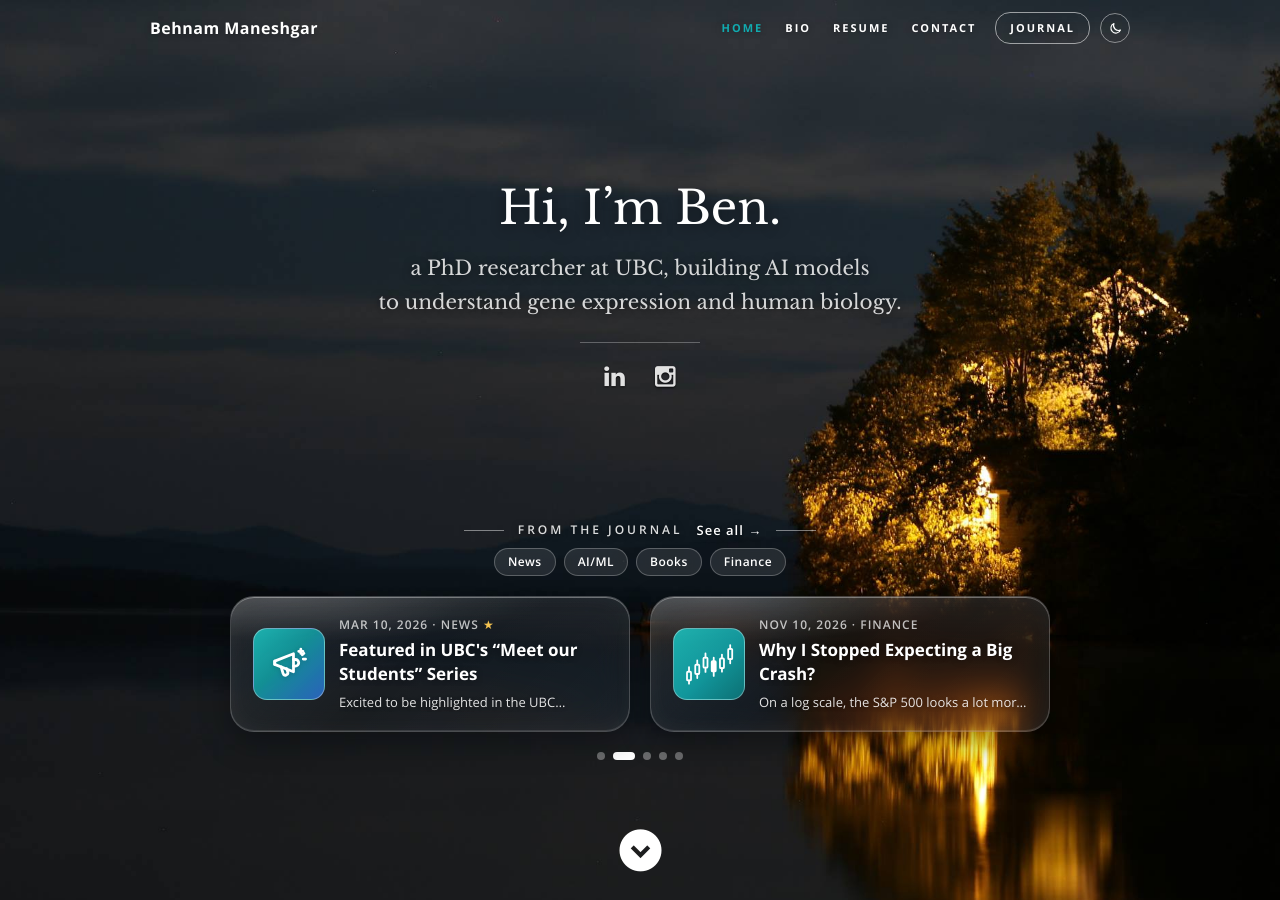
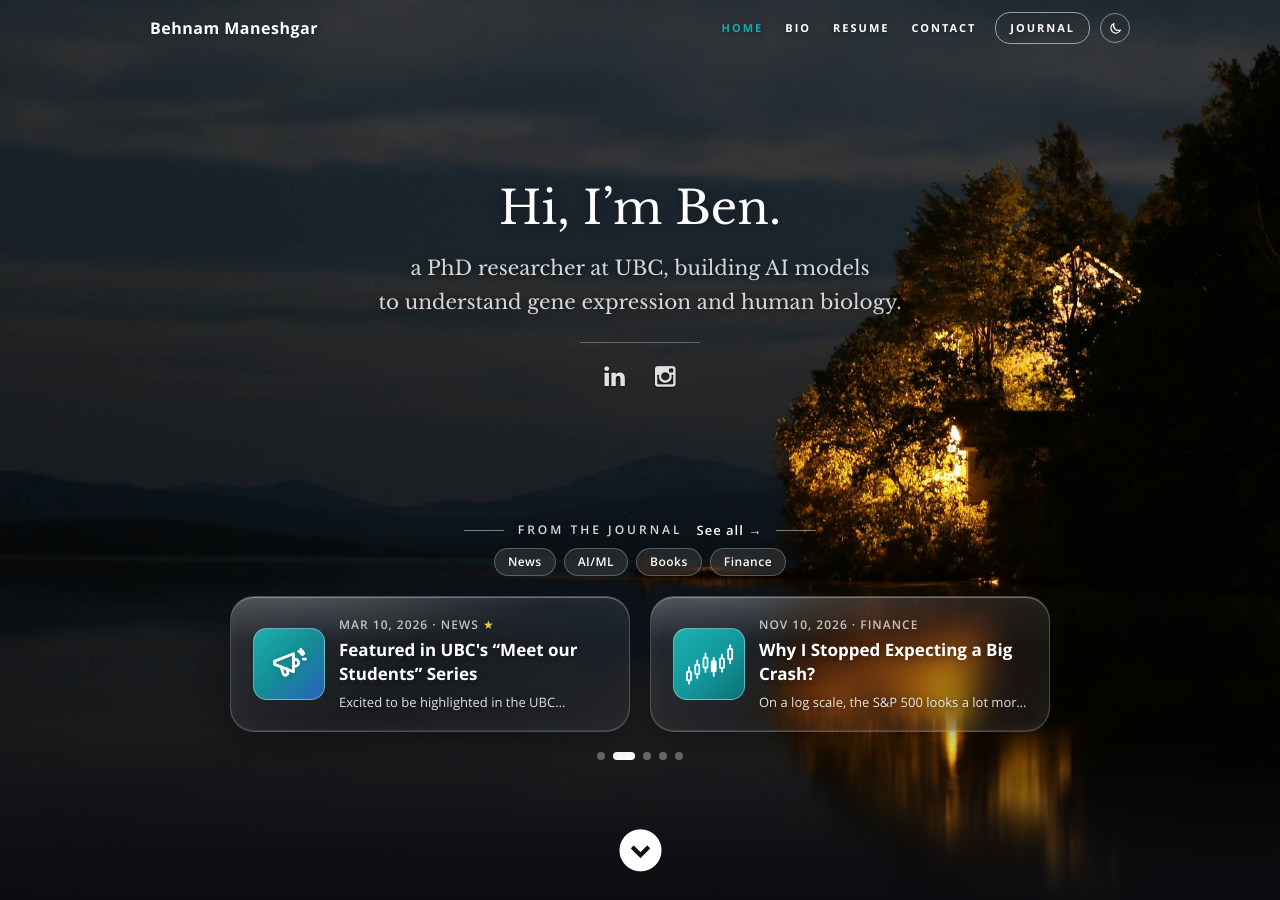
Before and after one commit to maneshgar/personal-website, a Jekyll site: the page built from index.html, in a window 1280 px wide and 900 px high. Built offline with Jekyll 4.4.1, drawn with Linux system fonts in a browser that asks for light colours.

Commit message:
Welcome photo: size to the screen again (no extra zoom), seamless fade
Co-Authored-By: Claude Opus 5.5 <noreply@anthropic.com>

```diff
--- a/css/layout.css
+++ b/css/layout.css
@@ -1696,3 +1696,30 @@ header .banner .banner-text h1.responsive-headline {
    }
    html.theme-dark .contact-qr img { border-color: #2E3841; }
 }
+
+/* size the welcome photo to the screen (as originally), not to the taller
+   header that includes the fade strip, so it isn't zoomed in and softened */
+header#home {
+   background-size: max(100%, calc(100vh * 1.2083)) auto !important;
+   -webkit-background-size: max(100%, calc(100vh * 1.2083)) auto !important;
+   background-position: top center !important;
+   background-color: #0B0D10 !important;
+}
+
+/* blend the photo's bottom edge into the fade (no visible seam) */
+header#home:after {
+   height: calc(var(--hero-fade) + 160px) !important;
+   background: linear-gradient(to bottom,
+      rgba(11, 13, 16, 0) 0%,
+      rgba(11, 13, 16, .85) 30%,
+      rgba(11, 13, 16, 1) 40%,
+      rgba(244, 247, 247, .35) 70%,
+      #F4F7F7 100%) !important;
+}
+html.theme-dark header#home:after {
+   background: linear-gradient(to bottom,
+      rgba(11, 13, 16, 0) 0%,
+      rgba(11, 13, 16, .85) 30%,
+      rgba(11, 13, 16, 1) 40%,
+      #161B20 100%) !important;
+}
```
